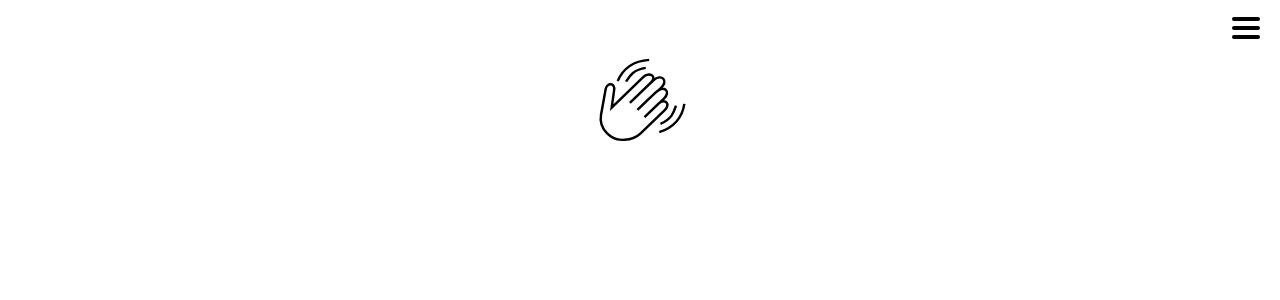
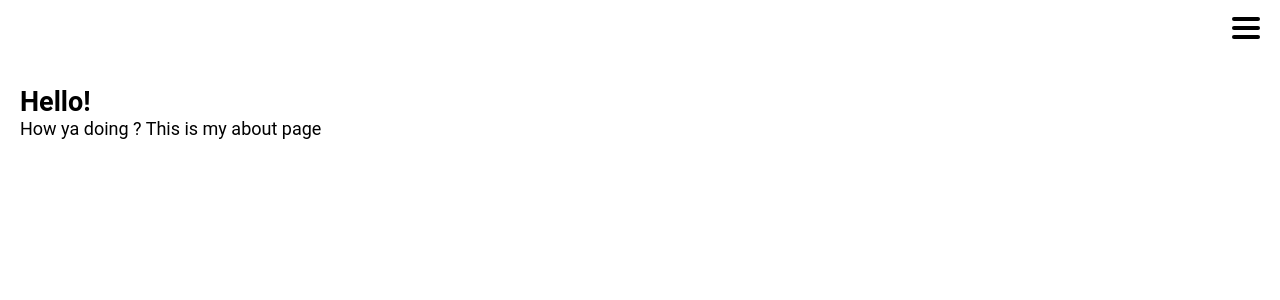
Before and after one commit to sudoshreyansh/sudoshreyansh.github.io, a Jekyll site: the page built from about.md, in a window 1280 px wide. Shown: the top 300 px of the page. Built offline with Jekyll 4.4.1, drawn with Linux system fonts in a browser that asks for light colours.

Commit message:
added content section

```diff
--- a/_layouts/custom.html
+++ b/_layouts/custom.html
@@ -7,7 +7,9 @@
 </head>
 <body>
     {% include header.html %}
-    {{page.content}}
+    <div class="content">
+        {{page.content}}
+    </div>
     <script src="./../script/script.js"></script>
 </body>
 </html>
--- a/about.md
+++ b/about.md
@@ -4,4 +4,5 @@ layout: custom
 title: about
 ---
 
-<img src="/icon/wavey.svg" style="display:block; margin:auto; width:100px">
+<span class="hero-content">Hello!</span><br>
+How ya doing ? This is my about page
--- a/style/style.css
+++ b/style/style.css
@@ -6,6 +6,7 @@
 
 :root {
     font-size:18px;
+    font-family: Roboto;
 }
 
 a {
@@ -31,6 +32,11 @@ a:after {
 
 a:hover:after {
     top:0;
+}
+
+img {
+    display:block;
+    margin:auto;
 }
 
 .header {
@@ -108,11 +114,15 @@ a:hover:after {
 }
 
 .content {
-    padding:30px 10px;
+    padding:30px 20px;
 }
 
-@media (min-width:600px) {
-    body {
-        /*padding:20px 30px;*/
-    }
+.hero-image {
+    width:100px;
+    margin-bottom:20px;
 }
+
+.hero-content {
+    font-weight:bold;
+    font-size:1.5rem;
+}
```
Also changed, not shown: icon/hello.svg (deleted), icon/wavey.png (deleted), icon/wavey.svg.
